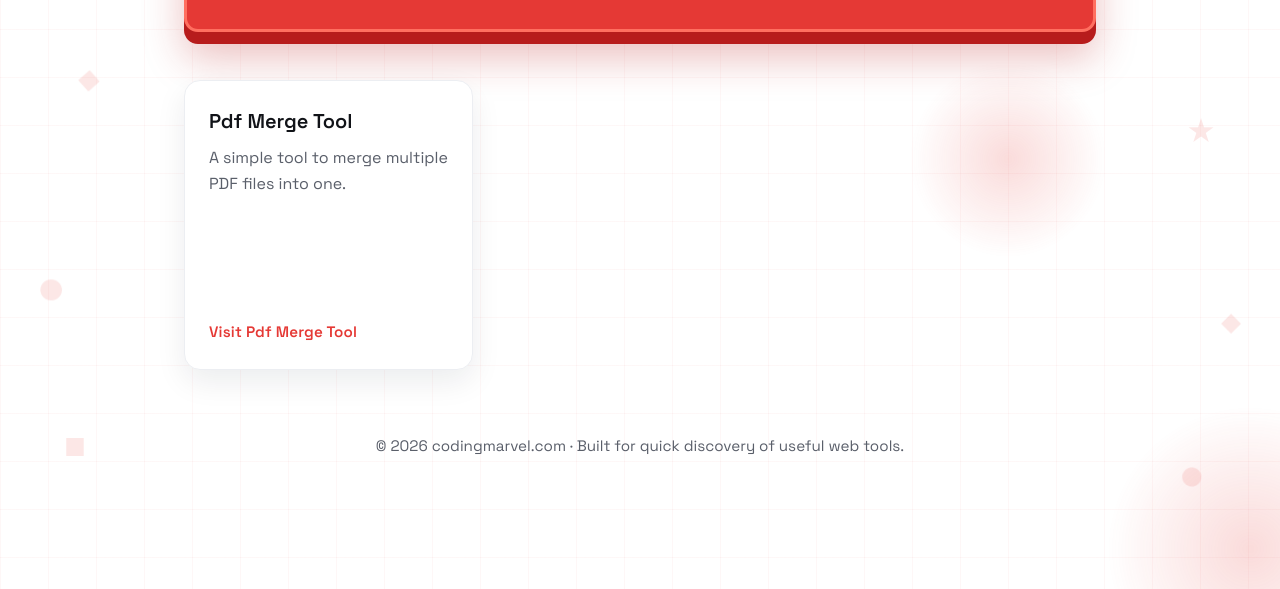
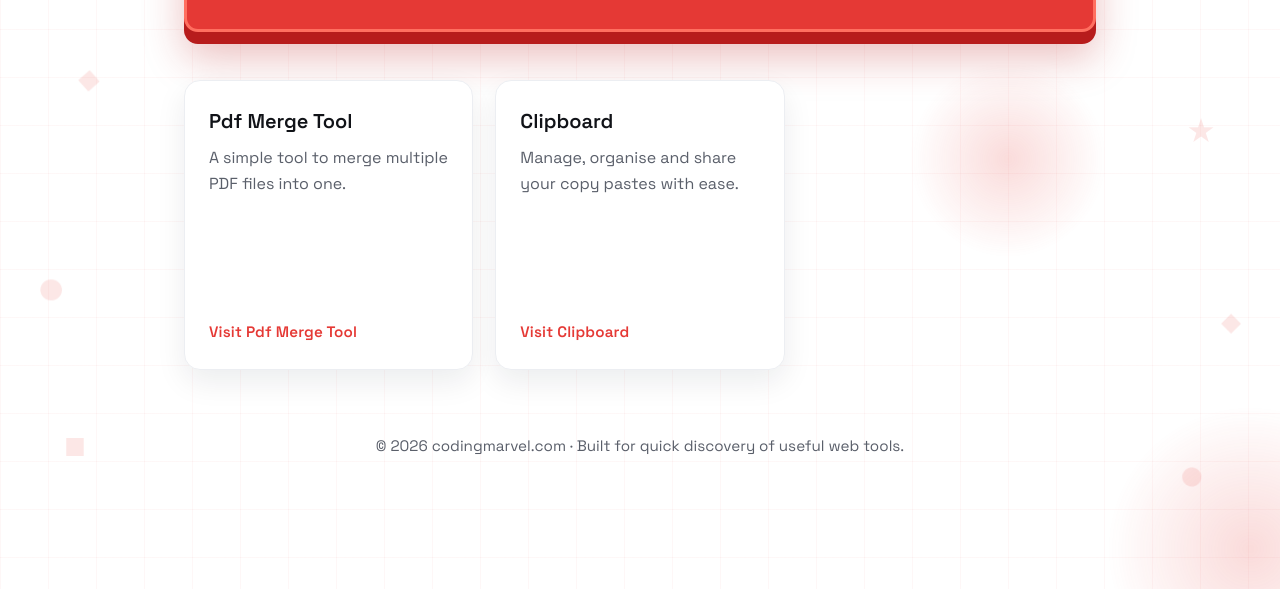
Before and after one commit to kyameinsahilwho/codingmarvel.com, an Astro site: page / in a window 1280 px wide. Shown: the part 211-800 px from the top of the page. Built offline with nearby package versions, Linux system fonts and the light colour scheme; Astro itself is replaced by a stand-in of ours.

Commit message:
feat: add Clipboard tool to the websites list

```diff
--- a/src/pages/index.astro
+++ b/src/pages/index.astro
@@ -7,6 +7,11 @@ const websites = [
     url: "https://pdf.codingmarvel.com",
     description: "A simple tool to merge multiple PDF files into one.",
   },
+  {
+    name: "Clipboard",
+    url: "https://clipboard.codingmarvel.com",
+    description: "Manage, organise and share your copy pastes with ease.",
+  }
 
 ];
 ---
```
